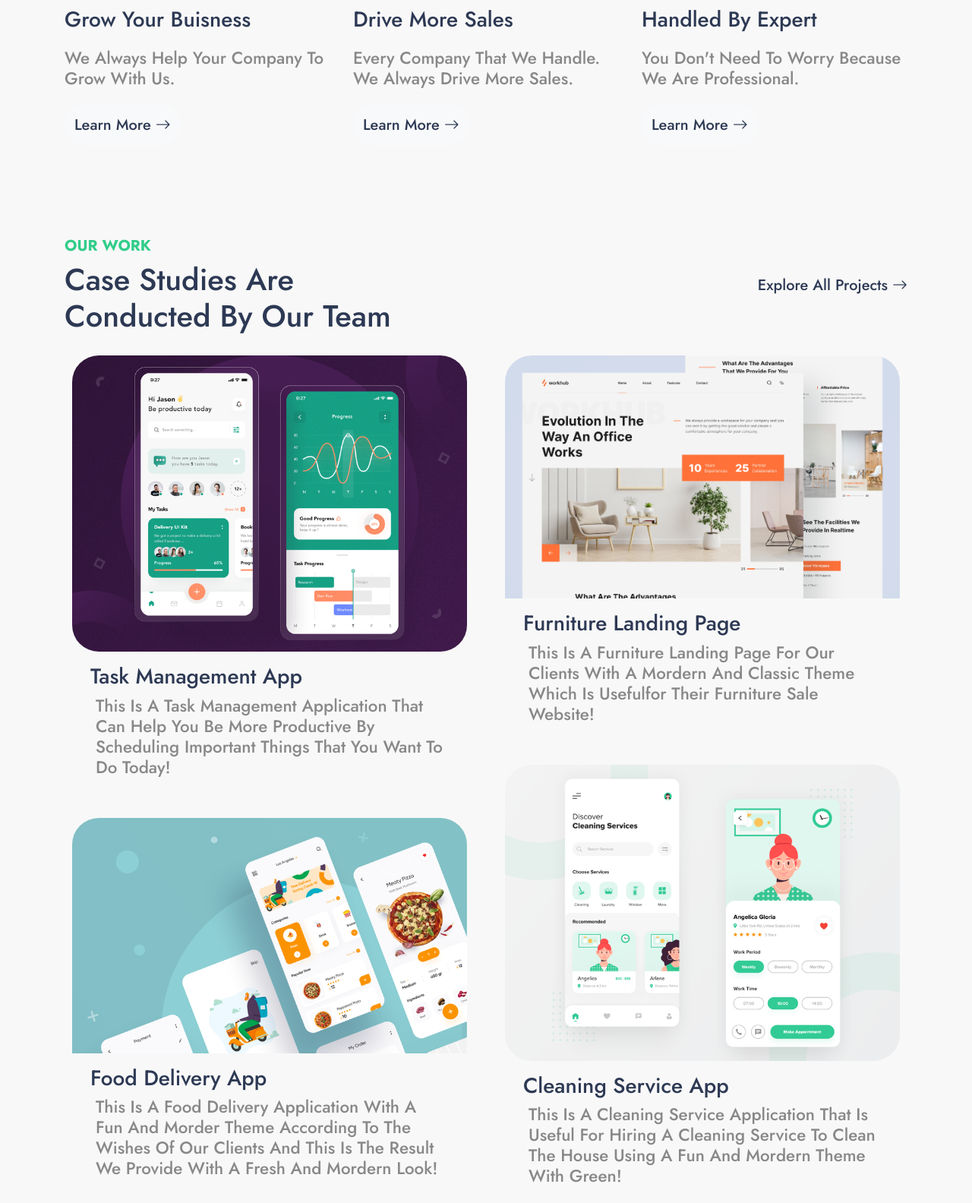
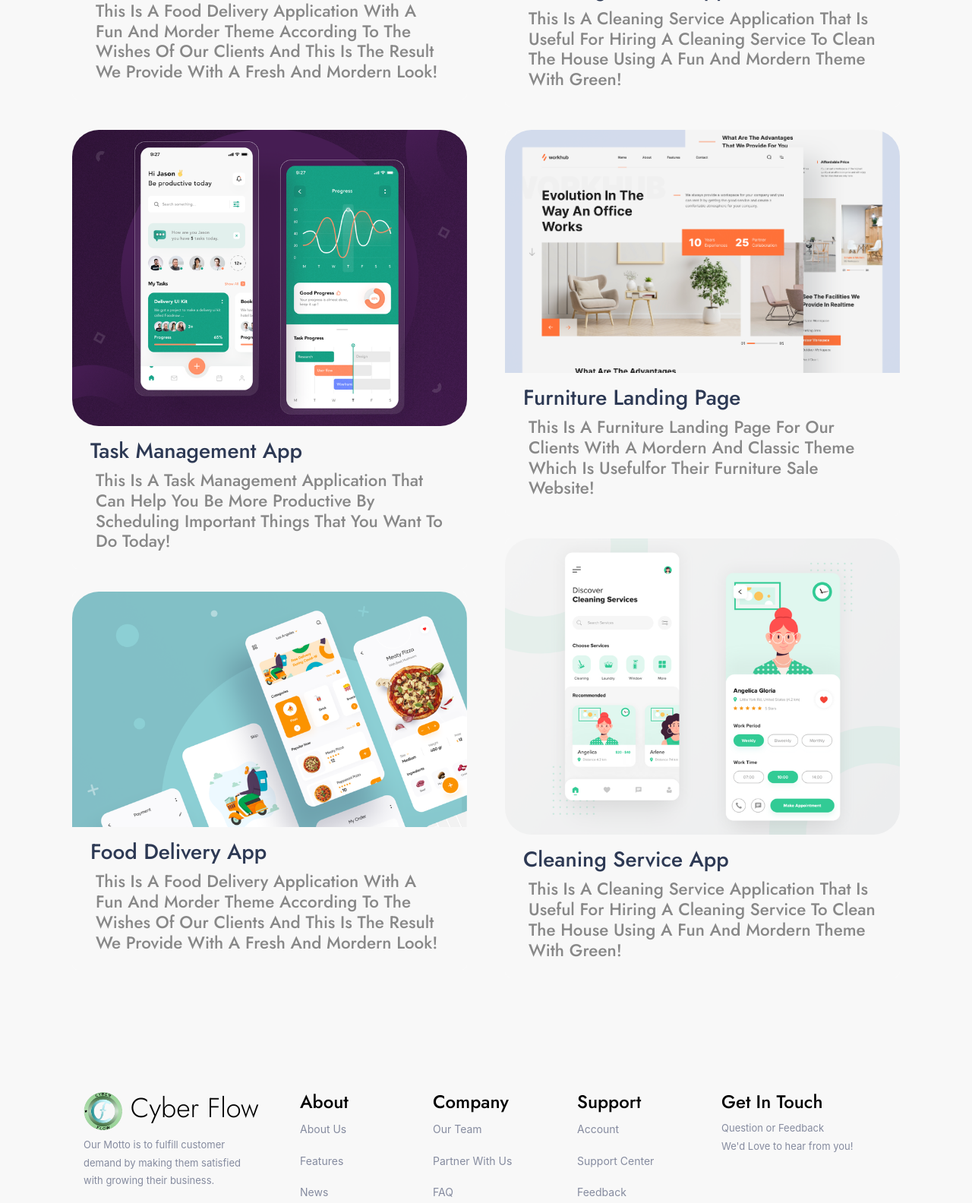
Before and after one commit to vansh10patpatia/CyberFlow, a PHP site: page /Real-Estate/explore in a window 1280 px wide. Shown: the part 1236-2820 px from the top of the page at 76% size. Run offline with PHP 8.4, Linux system fonts and the light colour scheme; some libraries are stand-ins or nearby versions; some web fonts are replaced.

Commit message:
contact and explore

```diff
--- /dev/null
+++ b/explore.php
@@ -0,0 +1,357 @@
+<?php
+require_once "header.php";
+require_once "navbar.php";
+
+
+?>
+
+
+<div class="row">
+	<div class="col lg-6"></div>
+	<div class="col-lg-6">
+
+	</div>
+</div>
+
+<section class="theme-bg call-to-act-wrap" style="background-color:#F8F8F8;padding:10px 0;">
+	<div class="container" style="margin-top:40px;margin-bottom:40px;">
+		<div class="row" style="margin-bottom:40px">
+			<div class="col-lg-12 col-md-12 col-sm-12 col-xs-12">
+				<H5  style="color:#32CD8A;font-weight:bold; text-align: center;">OUR WORK</H5>
+				<h2  style="font-size:2.5rem; text-align: center;">Case Studies Are Conducted By Our Team</h2>
+			</div>
+
+		</div>
+		<div class="row">
+
+			<div class="col-lg-6 col-md-6" style="margin-left:0px">
+				<div class="property">
+
+					<!-- Single Property -->
+					<div class="single-items">
+						<div class="property-listing shadow-none property-2 ">
+
+							<div class="listing-img-wrapper">
+								<div class="list-img-slide">
+									<div class="click">
+										<div style="background-color:#F8F8F8">
+											<a href="#">
+												<img src="assets/img/task.webp" class="img-fluid mx-auto" alt="" style="height:100%;border-radius:35px"/>
+											</a>
+										</div>
+									</div>
+								</div>
+							</div>
+
+
+
+
+
+							<div class="listing-detail-footer" style="margin-top: 0;background-color:#F8F8F8;border:0">
+								<div class="footer-first">
+									<h3>Task Management App</h3>
+									<h5 style="font-size:2.8vh;color:#888888" class="motto">
+										This is a task Management application that can help you be more productive by scheduling important things that you want to do today!</h5>
+								</div>
+							</div>
+
+						</div>
+					</div>
+
+				</div>
+				<div class="property">
+
+					<!-- Single Property -->
+					<div class="single-items">
+						<div class="property-listing shadow-none property-2 ">
+
+							<div class="listing-img-wrapper">
+								<div class="list-img-slide">
+									<div class="click" style="max-height:310px">
+										<div style="background-color:#F8F8F8">
+											<a href="#">
+												<img src="assets/img/food.webp" class="img-fluid mx-auto" alt="" style="height:100%;border-radius:35px"/>
+											</a>
+										</div>
+									</div>
+								</div>
+							</div>
+
+
+
+
+
+							<div class="listing-detail-footer" style="margin-top: 0;background-color:#F8F8F8;border:0">
+								<div class="footer-first">
+									<h3>Food Delivery App</h3>
+									<h5 style="font-size:2.8vh;color:#888888" class="motto">
+										This is a Food Delivery application with a fun and morder theme according to the wishes of our clients and this is the result we provide with a fresh and mordern look!</h5>
+								</div>
+							</div>
+
+						</div>
+					</div>
+
+				</div>
+			</div>
+			<div class="col-lg-6 col-md-6">
+				<div class="property">
+
+					<!-- Single Property -->
+					<div class="single-items">
+						<div class="property-listing shadow-none property-2 ">
+
+							<div class="listing-img-wrapper">
+								<div class="list-img-slide">
+									<div class="click" style="max-height:320px">
+										<div style="background-color:#F8F8F8">
+											<a href="#">
+												<img src="assets/img/furniture.webp" class="img-fluid mx-auto" alt="" style="height:100%;border-radius:35px"/>
+											</a>
+										</div>
+									</div>
+								</div>
+							</div>
+
+
+
+
+
+							<div class="listing-detail-footer" style="margin-top: 0;background-color:#F8F8F8;border:0">
+								<div class="footer-first">
+									<h3>Furniture Landing Page</h3>
+									<h5 style="font-size:2.8vh;color:#888888" class="motto">
+										This is a Furniture landing Page for our clients with a mordern and classic theme which is usefulfor their furniture sale website!</h5>
+								</div>
+							</div>
+
+						</div>
+					</div>
+
+				</div>
+				<div class="property">
+
+					<!-- Single Property -->
+					<div class="single-items">
+						<div class="property-listing shadow-none property-2 ">
+
+							<div class="listing-img-wrapper">
+								<div class="list-img-slide">
+									<div class="click">
+										<div style="background-color:#F8F8F8">
+											<a href="#">
+												<img src="assets/img/cleaning.webp" class="img-fluid mx-auto" alt="" style="height:100%;border-radius:35px"/>
+											</a>
+										</div>
+									</div>
+								</div>
+							</div>
+
+
+
+
+
+							<div class="listing-detail-footer" style="margin-top: 0;background-color:#F8F8F8;border:0">
+								<div class="footer-first">
+									<h3>Cleaning Service App</h3>
+									<h5 style="font-size:2.8vh;color:#888888" class="motto">
+										This is a cleaning service application that is useful for hiring a cleaning service to clean the house using a fun and mordern theme with green!</h5>
+								</div>
+							</div>
+
+						</div>
+					</div>
+
+				</div>
+			</div>
+
+		</div>
+        <div class="row">
+
+<div class="col-lg-6 col-md-6" style="margin-left:0px">
+    <div class="property">
+
+        <!-- Single Property -->
+        <div class="single-items">
+            <div class="property-listing shadow-none property-2 ">
+
+                <div class="listing-img-wrapper">
+                    <div class="list-img-slide">
+                        <div class="click">
+                            <div style="background-color:#F8F8F8">
+                                <a href="#">
+                                    <img src="assets/img/task.webp" class="img-fluid mx-auto" alt="" style="height:100%;border-radius:35px"/>
+                                </a>
+                            </div>
+                        </div>
+                    </div>
+                </div>
+
+
+
+
+
+                <div class="listing-detail-footer" style="margin-top: 0;background-color:#F8F8F8;border:0">
+                    <div class="footer-first">
+                        <h3>Task Management App</h3>
+                        <h5 style="font-size:2.8vh;color:#888888" class="motto">
+                            This is a task Management application that can help you be more productive by scheduling important things that you want to do today!</h5>
+                    </div>
+                </div>
+
+            </div>
+        </div>
+
+    </div>
+    <div class="property">
+
+        <!-- Single Property -->
+        <div class="single-items">
+            <div class="property-listing shadow-none property-2 ">
+
+                <div class="listing-img-wrapper">
+                    <div class="list-img-slide">
+                        <div class="click" style="max-height:310px">
+                            <div style="background-color:#F8F8F8">
+                                <a href="#">
+                                    <img src="assets/img/food.webp" class="img-fluid mx-auto" alt="" style="height:100%;border-radius:35px"/>
+                                </a>
+                            </div>
+                        </div>
+                    </div>
+                </div>
+
+
+
+
+
+                <div class="listing-detail-footer" style="margin-top: 0;background-color:#F8F8F8;border:0">
+                    <div class="footer-first">
+                        <h3>Food Delivery App</h3>
+                        <h5 style="font-size:2.8vh;color:#888888" class="motto">
+                            This is a Food Delivery application with a fun and morder theme according to the wishes of our clients and this is the result we provide with a fresh and mordern look!</h5>
+                    </div>
+                </div>
+
+            </div>
+        </div>
+
+    </div>
+</div>
+<div class="col-lg-6 col-md-6">
+    <div class="property">
+
+        <!-- Single Property -->
+        <div class="single-items">
+            <div class="property-listing shadow-none property-2 ">
+
+                <div class="listing-img-wrapper">
+                    <div class="list-img-slide">
+                        <div class="click" style="max-height:320px">
+                            <div style="background-color:#F8F8F8">
+                                <a href="#">
+                                    <img src="assets/img/furniture.webp" class="img-fluid mx-auto" alt="" style="height:100%;border-radius:35px"/>
+                                </a>
+                            </div>
+                        </div>
+                    </div>
+                </div>
+
+
+
+
+
+                <div class="listing-detail-footer" style="margin-top: 0;background-color:#F8F8F8;border:0">
+                    <div class="footer-first">
+                        <h3>Furniture Landing Page</h3>
+                        <h5 style="font-size:2.8vh;color:#888888" class="motto">
+                            This is a Furniture landing Page for our clients with a mordern and classic theme which is usefulfor their furniture sale website!</h5>
+                    </div>
+                </div>
+
+            </div>
+        </div>
+
+    </div>
+    <div class="property">
+
+        <!-- Single Property -->
+        <div class="single-items">
+            <div class="property-listing shadow-none property-2 ">
+
+                <div class="listing-img-wrapper">
+                    <div class="list-img-slide">
+                        <div class="click">
+                            <div style="background-color:#F8F8F8">
+                                <a href="#">
+                                    <img src="assets/img/cleaning.webp" class="img-fluid mx-auto" alt="" style="height:100%;border-radius:35px"/>
+                                </a>
+                            </div>
+                        </div>
+                    </div>
+                </div>
+
+
+
+
+
+                <div class="listing-detail-footer" style="margin-top: 0;background-color:#F8F8F8;border:0">
+                    <div class="footer-first">
+                        <h3>Cleaning Service App</h3>
+                        <h5 style="font-size:2.8vh;color:#888888" class="motto">
+                            This is a cleaning service application that is useful for hiring a cleaning service to clean the house using a fun and mordern theme with green!</h5>
+                    </div>
+                </div>
+
+            </div>
+        </div>
+
+    </div>
+</div>
+
+</div>
+		<div class="row">
+
+		<div class="col-lg-6 col-md-6">
+
+			</div>
+			<div class="col-lg-6 col-md-6" style="margin-left:0px">
+
+			</div>
+
+
+		</div>
+
+	</div>
+</section>
+
+
+
+			<!-- ============================ Hero Banner  Start================================== -->
+
+		<?php
+			include_once "footer.php";
+			include_once "js_links.php";
+		?>
+		<script>
+			$(document).ready(function () {
+				$(".whatWeDo").hover(
+				function () {
+					$(".whatWeDo").removeClass('dashboard-wraper');
+					// $(this).fadeIn("slow");
+					$(this).addClass("dashboard-wraper");
+					// $(this).fadeIn('slow');
+				});
+			});
+
+				// Enable Carousel Controls
+				$("#revPrev").click(function(){
+				$("#smart-textimonials").slick('slickPrev');;
+				});
+				$("#revNext").click(function(){
+				$("#smart-textimonials").slick('slickNext');;
+				});
+
+				$(".navbars").removeClass("active");
+				$("#features").addClass("active");
+		</script>
--- a/header.php
+++ b/header.php
@@ -1,5 +1,5 @@
 <?php
-require_once "lib/core.php";
+// require_once "lib/core.php";
 
 
 
@@ -112,7 +112,8 @@
                 border-top-left-radius:300px ;
              }
              .atag:hover{color:#4CAF70  !important;}
-             a:link{color:#4CAF70 !important}
+             /* a:link{color:#4CAF70 !important} */
+             .atagexplore:hover{text-decoration:underline;color:#4CAF70 !important}
              a .atagexplore:link{text-decoration:none;color:#4CAF70 !important}
              .bi-arrow-right{margin-top:1px !important;}
             .imageOver{
--- a/index.php
+++ b/index.php
@@ -122,7 +122,7 @@
 				<h2  style="font-size:2.5rem;">Case Studies Are Conducted By Our Team</h2>
 			</div>
 			<div class="col-lg-7 col-md-7 col-sm-6 col-xs-6" style="display:flex;flex:1;justify-content:flex-end;align-self:center">
-				<a href="#" class="atagexplore"><h5 class="">Explore All Projects <i class="bi bi-arrow-right"></i></h5></a>
+				<a href="explore" class="atagexplore"><h5 class="">Explore All Projects <i class="bi bi-arrow-right"></i></h5></a>
 			</div>
 		</div>
 		<div class="row">
--- a/navbar.php
+++ b/navbar.php
@@ -19,10 +19,10 @@
 							<h4 style="margin:10px;" class="logoOnphone" > <img src="assets/img/1.png" width="50px" height="50px" style="border-radius:50%;margin-right: 10px;"  /> Cyber Flow</h4>
 							<ul class="nav-menu" >
 
-								<li class="active " id="whyus" onclick="active('home')" ><a href="#">Why Us</a></li>
-                                <li class="" id="properties" onclick="active('properties')"><a href="#">Features</a></li>
-								<li class="" id="about" onclick="active('about')"><a href="#">About Us</a></li>
-								<li class="" id="contact" onclick="active('contact')"><a href="#">Contact Us</a></li>
+								<li class="active navbars" id="whyus"  ><a href="index">Why Us</a></li>
+                                <li class="navbars" id="features" ><a href="#">Features</a></li>
+								<li class="navbars" id="about" ><a href="#">About Us</a></li>
+								<li class="navbars" id="contact" ><a href="contact">Contact Us</a></li>
 								<li class="log" ><button class="btn btn-light prevAndnext explore login"  type="button" id="logButton" style="border:0;font-size:1rem" height="70%">
 								<h6 class="white hLogin"><i class="bi bi-box-arrow-right"></i> Login</h6></button></li>
 
```
Also changed, not shown: contact.php (added, +95 -0 lines), .htaccess (added).
